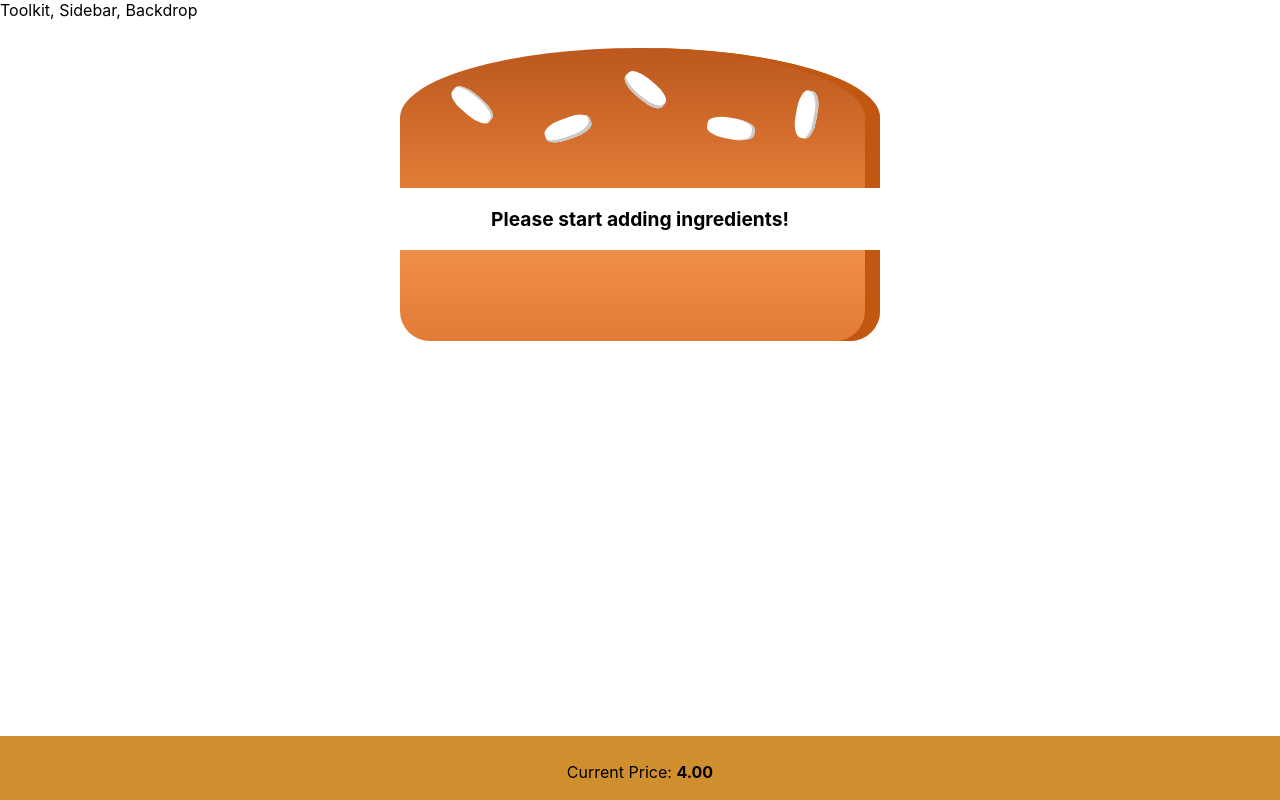
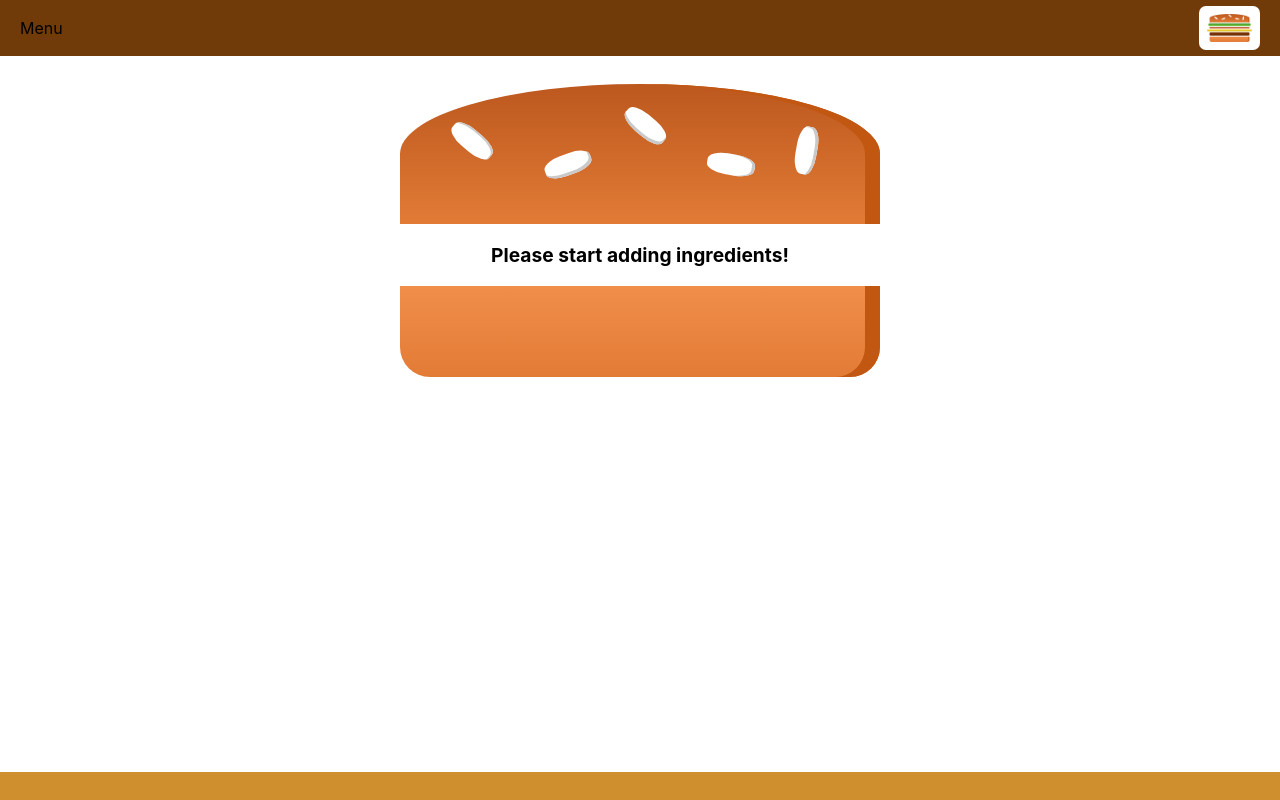
Before and after one commit to gaurav-aggarwall/Burger-Builder, a React (Create React App) app in the folder burger-builder/: page / in a window 1280 px wide. Shown: the top 800 px of the page. Built offline with nearby package versions, Linux system fonts and the light colour scheme.

Commit message:
Added Toolbar and Logo

```diff
--- a/burger-builder/src/components/Burger/Ingredient/Ingredient.js
+++ b/burger-builder/src/components/Burger/Ingredient/Ingredient.js
@@ -36,6 +36,9 @@ class Ingredient extends Component{
         case('tomato'):
             ingredients = <div className="Tomato"></div>;
             break;
+
+        default:
+            break;
         }
 
     return ingredients;
--- a/burger-builder/src/components/Layout/Layout.css
+++ b/burger-builder/src/components/Layout/Layout.css
@@ -1,3 +1,3 @@
 .Content{
-    margin-top: 16px;
+    margin-top: 72px;
 }
--- a/burger-builder/src/components/Layout/Layout.js
+++ b/burger-builder/src/components/Layout/Layout.js
@@ -1,11 +1,12 @@
 import React from 'react';
 import HOC from '../../hocomponents/HOC';
+import Toolbar from '../Navigation/Toolbar/Toolbar';
 
 import './Layout.css';
 
 const layout = ( props ) => (
     <HOC>
-        <div>Toolkit, Sidebar, Backdrop</div>
+        <Toolbar />
         <main className="Content">
             {props.children}
         </main>
--- /dev/null
+++ b/burger-builder/src/components/Logo/Logo.css
@@ -0,0 +1,11 @@
+.Logo{
+    background-color: white;
+    padding: 8px;
+    height: 80%;
+    box-sizing: border-box;
+    border-radius: 7px;
+}
+
+.Logo img{
+    height: 100%;
+}
--- /dev/null
+++ b/burger-builder/src/components/Logo/Logo.js
@@ -0,0 +1,11 @@
+import React from 'react';
+import logo from '../../assets/Images/burger-logo.png';
+import './Logo.css';
+
+const Logo = props =>(
+    <div className = 'Logo'>
+        <img src = {logo} alt = 'My Burger' />
+    </div>
+);
+
+export default Logo;
--- /dev/null
+++ b/burger-builder/src/components/Navigation/Toolbar/Toolbar.css
@@ -0,0 +1,18 @@
+.Toolbar{
+    height: 56px;
+    width: 100%;
+    position: fixed;
+    top: 0;
+    left: 0;
+    background-color: #703B09;
+    display: flex;
+    justify-content: space-between;
+    align-items: center;
+    padding: 0 20px;
+    box-sizing: border-box;
+    z-index: 90;
+}
+
+.Toolbar nav{
+    height: 100%;
+}
--- /dev/null
+++ b/burger-builder/src/components/Navigation/Toolbar/Toolbar.js
@@ -0,0 +1,12 @@
+import React from 'react';
+import Logo from '../../Logo/Logo';
+import './Toolbar.css';
+
+const Toolbar = (props)=> (
+    <header className='Toolbar'>
+        Menu
+        <Logo />
+    </header>
+);
+
+export default Toolbar;
```
Also changed, not shown: burger-builder/src/assets/Images/burger-logo.png (added).
